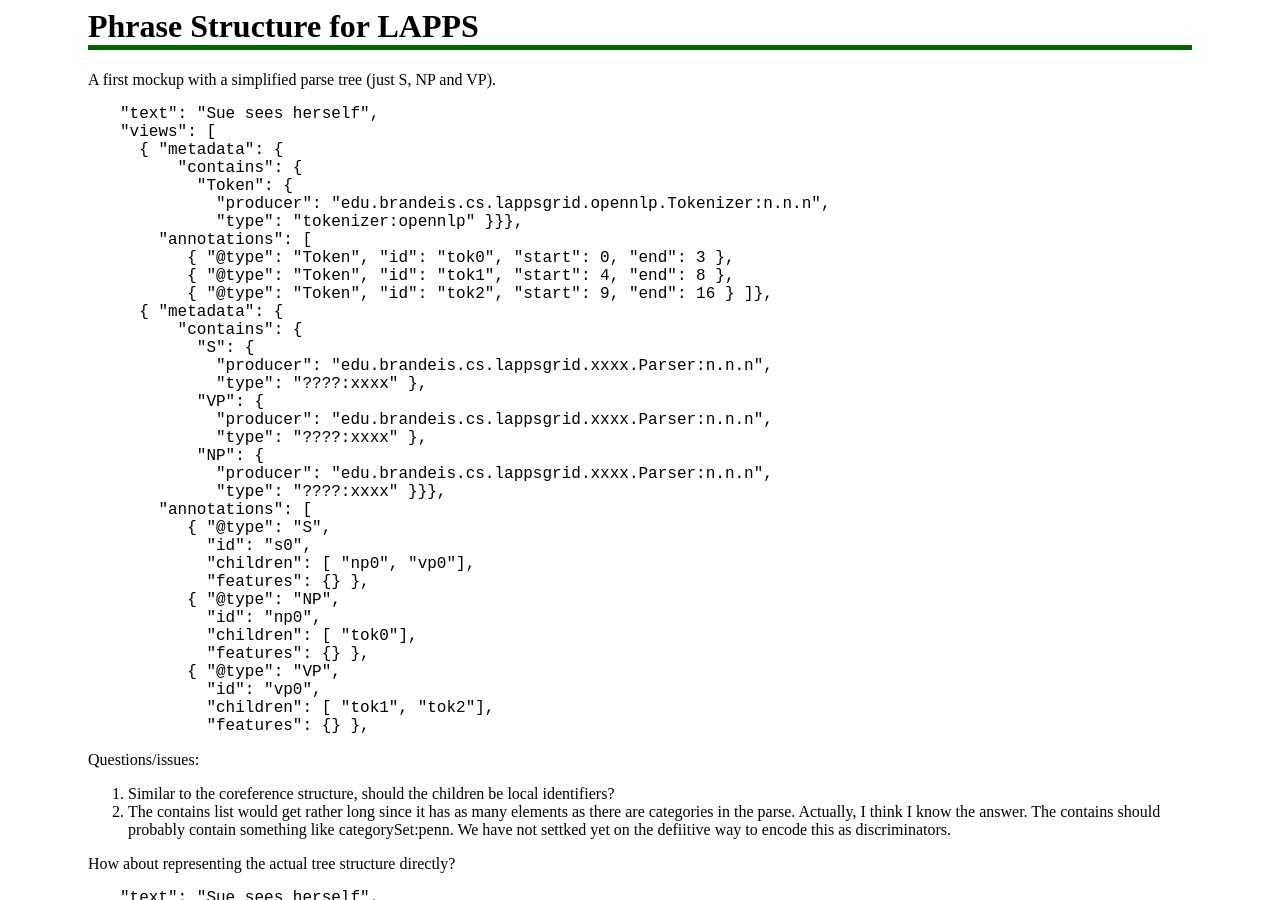
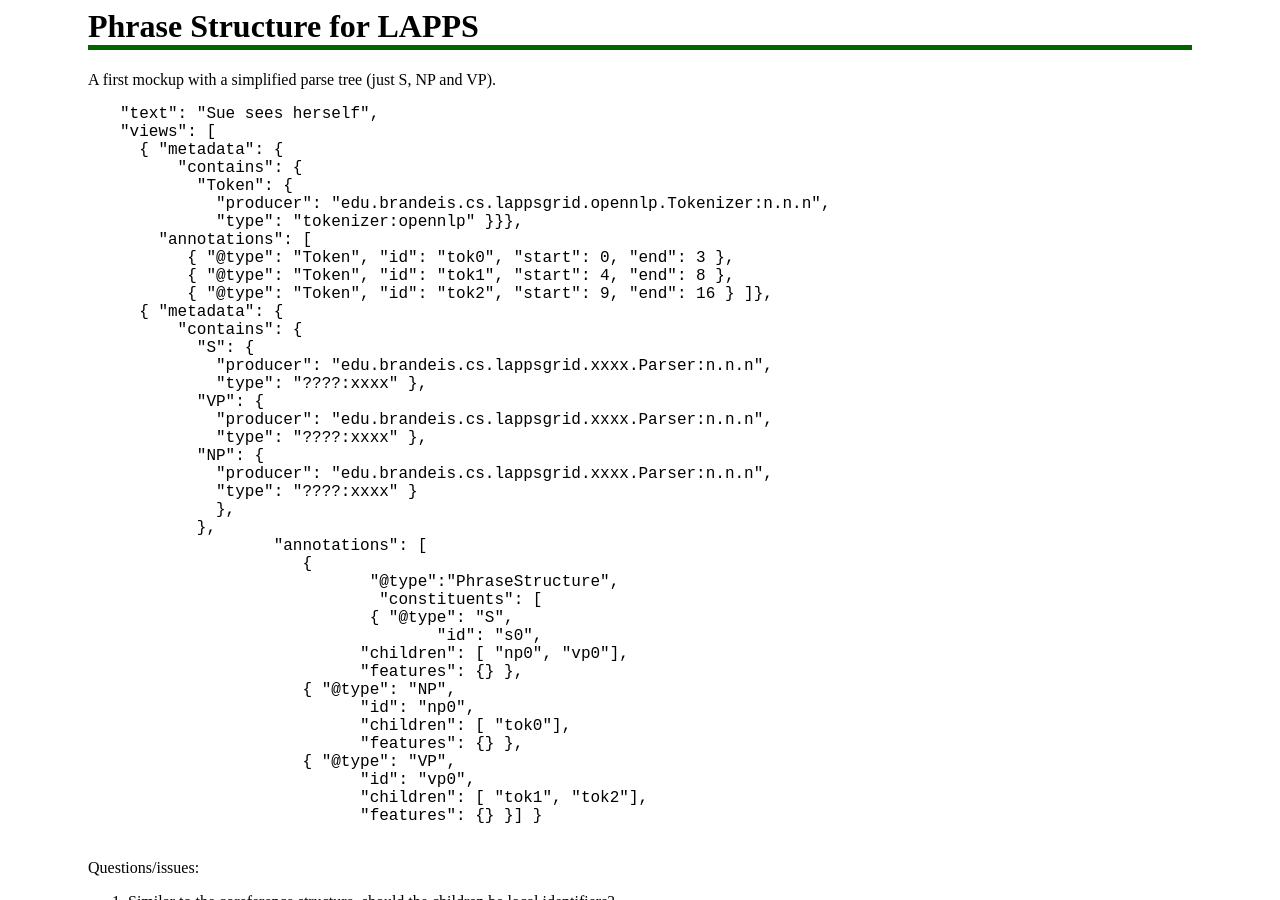
Before and after one commit to lapps/lapps.github.io, a Jekyll site: the page interchange/phrase_structure-v1.html, which Jekyll copies as it is, in a window 1280 px wide and 900 px high. Built offline with Jekyll 4.4.1, drawn with Linux system fonts in a browser that asks for light colours.

Commit message:
Updated meeting summary

```diff
--- a/interchange/phrase_structure-v1.html
+++ b/interchange/phrase_structure-v1.html
@@ -33,8 +33,13 @@
           "type": "????:xxxx" },
         "NP": {
           "producer": "edu.brandeis.cs.lappsgrid.xxxx.Parser:n.n.n",
-          "type": "????:xxxx" }}},
+          "type": "????:xxxx" }
+          },
+        },
 		"annotations": [
+		   {
+			  "@type":"PhraseStructure",
+			   "constituents": [
 		          { "@type": "S",
 			         "id": "s0",
 			 "children": [ "np0", "vp0"],
@@ -46,7 +51,8 @@
 		   { "@type": "VP",
 			 "id": "vp0",
 			 "children": [ "tok1", "tok2"],
-         "features": {} },
+			 "features": {} }] }
+
 </pre>
 
 <p>Questions/issues:</p>
```
Lines whose indentation alone changed are shown as unchanged.
